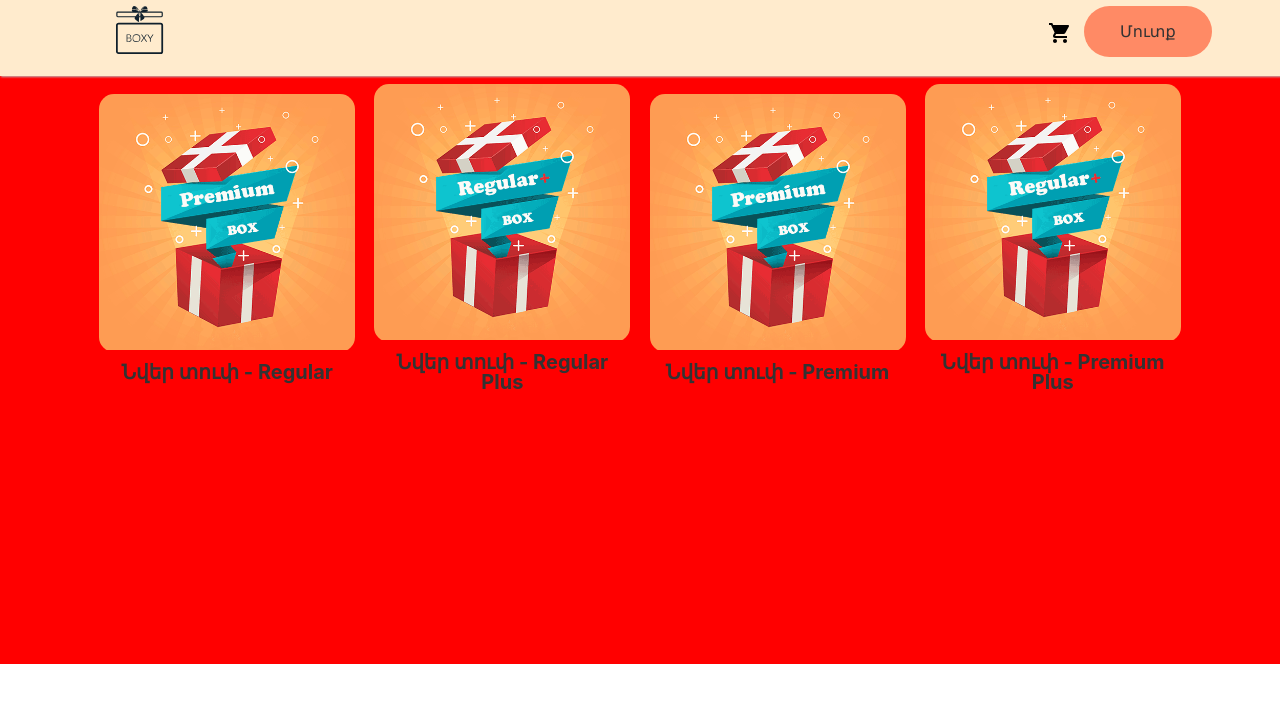
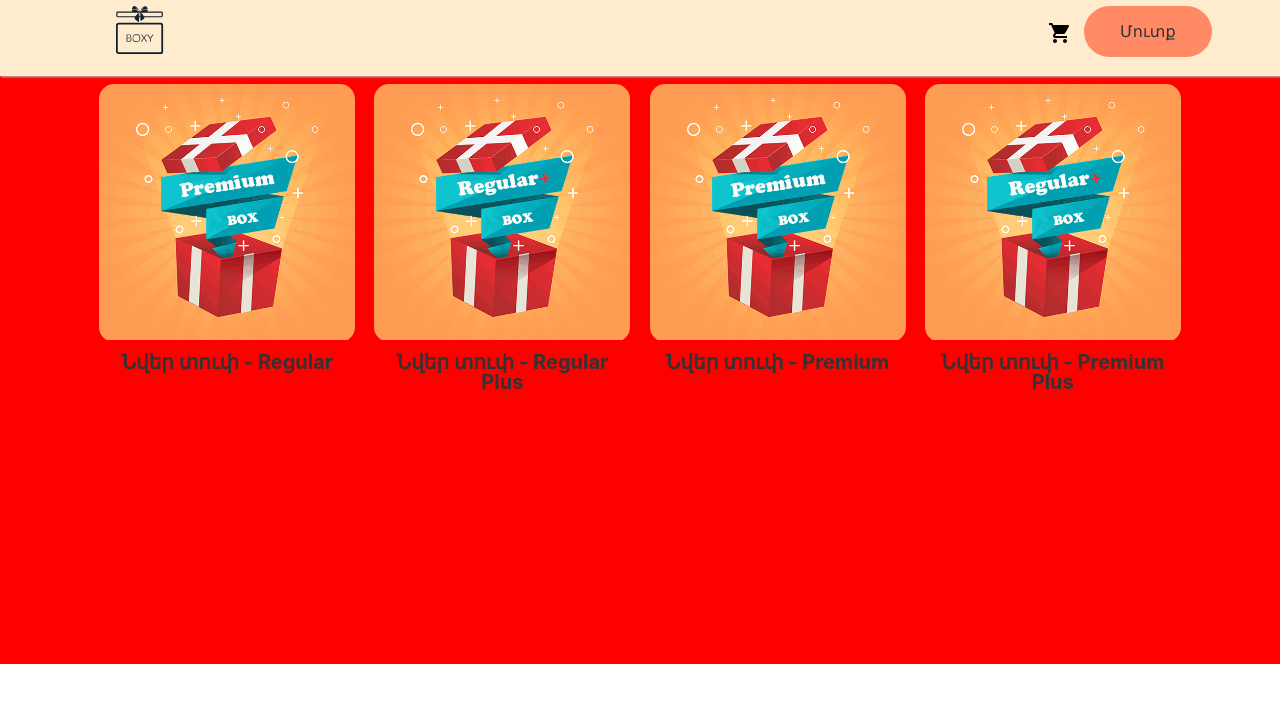
Before and after one commit to VBakaryan/react-web-app, a React (Create React App) app: page / in a window 1280 px wide. Shown: the top 702 px of the page. Built offline with nearby package versions, Linux system fonts and the light colour scheme.

Commit message:
products fix

```diff
--- a/src/containers/Products/Products.scss
+++ b/src/containers/Products/Products.scss
@@ -1,7 +1,6 @@
 #app-products{
     padding:20px 80px;
     display: flex;
-    align-items: center;
     justify-content: space-evenly;
-
+    align-items: start;
 }
```
Also changed, not shown: src/components/Product-block/ProductBlock.js (deleted, +0 -13 lines), src/components/Product-block/ProductBlock.scss (deleted).
